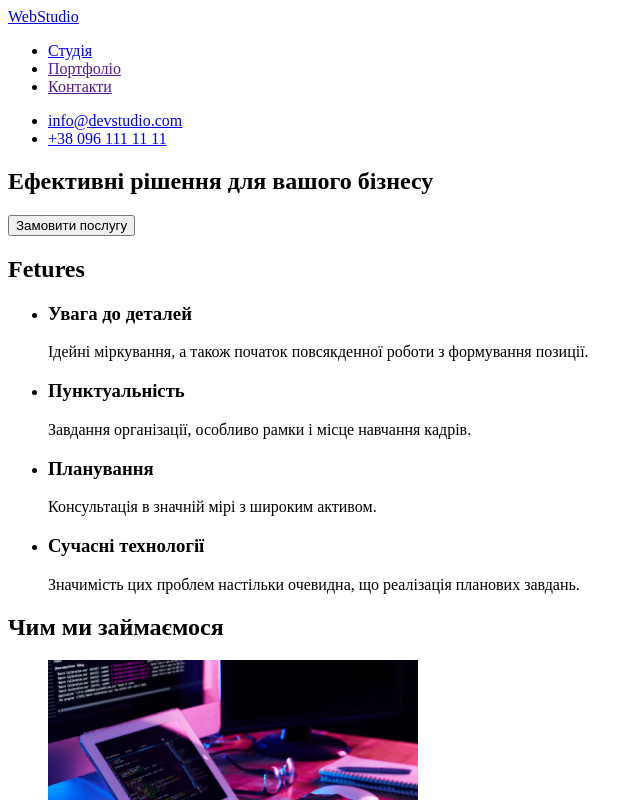
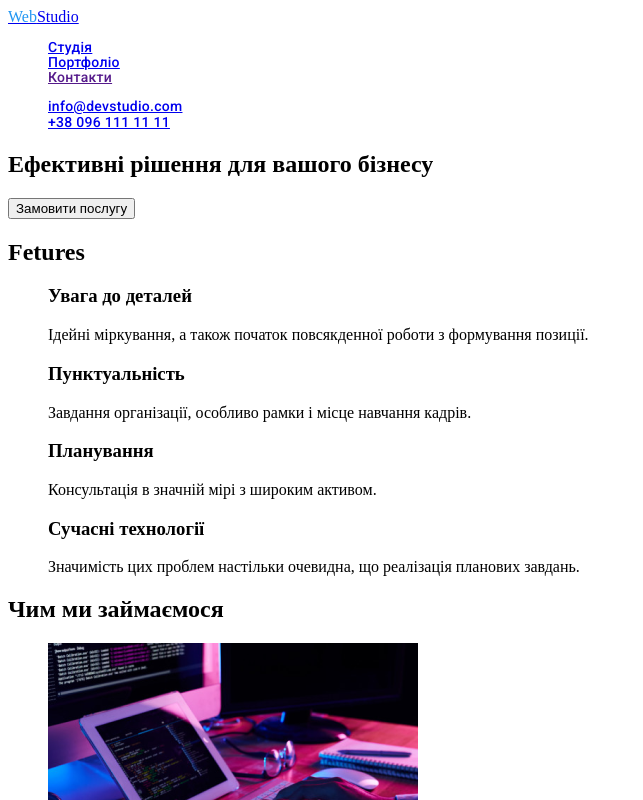
Before and after one commit to Olesia-Seleznova/goit-markup-hw-02, a plain HTML site: page index.html in a window 1280 px wide. Shown: the top 800 px of the page, without its empty margins (0-643 px from the left). Drawn offline with Linux system fonts and the light colour scheme.

Commit message:
style header

```diff
--- a/css/styles.css
+++ b/css/styles.css
@@ -0,0 +1,87 @@
+/* :root {
+    --primary-text-color: #212121;
+    --secondary-text-color: #757575; */
+    /* color accent: #2196F3 */
+    /* white color^ #FFFFFF */
+    /* secondary background colo: #E5E5E5 */
+}
+
+body {
+    font-family:Raleway,Roboto, serif;
+    font-size: 14px;
+    font-style: normal;
+    color: #757575;
+    background-color: #FFFFFF;
+}
+
+.list {
+    list-style: none;
+}
+
+/* logo */
+.page-logo:hover,
+.page-logo:focus {
+    font-family: 'Raleway', serif;
+    font-weight: 700;
+    font-size: 26px;
+    line-height: 1.20;
+    letter-spacing: 0.03em;
+    color: #292929;
+    text-decoration: none;
+    text-transform: uppercase;
+}
+
+.web-logo {
+    color: #2196F3;
+}
+
+/* site nav */
+.site-nav {
+    color: #212121;
+    font-family: 'Roboto';
+    font-weight: 500;
+    font-size: 14px;
+    line-height: 1.07;
+    letter-spacing: 0.02em;
+    text-decoration: none;
+
+}
+
+.site-nav .link:hover,
+.site-nav .link:focus {
+    color: #2196F3;
+}
+
+.auth-nav {
+    color: #757575;
+    font-family: 'Roboto';
+    font-weight: 500;
+    font-size: 14px;
+    line-height: 1.14;
+    letter-spacing: 0.02em;
+}
+
+ .auth-nav:hover,
+ .auth-nav:focus {
+    color: #2196F3;
+ }
+
+
+
+/* .list {
+    font-family: 'Roboto';
+    font-weight: 500;
+    font-size: 14px;
+    line-height: 1.14;
+    letter-spacing: 0.02em;
+    color: #212121;
+    text-decoration: none
+}
+
+.list-title.primary {
+    color: var(--primary-text-color);
+}
+
+.list-title.primary {
+    color: var(--secondary-text-color);
+} */
--- a/index.html
+++ b/index.html
@@ -4,27 +4,35 @@
     <meta charset="UTF-8" />
     <meta http-equiv="X-UA-Compatible" content="IE=edge" />
     <meta name="viewport" content="width=device-width, initial-scale=1.0" />
+    <link rel="stylesheet" href="./css/styles.css" />
+    <link rel="preconnect" href="https://fonts.googleapis.com" />
+    <link rel="preconnect" href="https://fonts.gstatic.com" crossorigin />
+    <link
+      href="https://fonts.googleapis.com/css2?family=Raleway:wght@700&family=Roboto:wght@400;500;700;900&display=swap"
+      rel="stylesheet"
+    />
     <title>WebStudio</title>
   </head>
 
   <body>
-    <header>
+    <header class="page-header">
       <nav>
-        <a href="./index.html"><span>WebStudio</span></a>
-        <ul>
-          <li><a href="./index.html">Студія</a></li>
-          <li><a href="">Портфоліо</a></li>
-          <li><a href="">Контакти</a></li>
+        <a class="page-logo" href="./index.html"><span class="web-logo">Web</span>Studio</a>
+        <ul class="site-nav list">
+          <li><a href="./index.html" class="link">Студія</a></li>
+          <li><a href="./portfolio.html" class="link">Портфоліо</a></li>
+          <li><a href="" class="link">Контакти</a></li>
         </ul>
       </nav>
 
-      <ul>
+      <ul class="auth-nav list">
         <li>
-          <a href="mailto:info@devstudio.com">info@devstudio.com</a>
+          <a href="mailto:info@devstudio.com" class="link">info@devstudio.com</a>
         </li>
-        <li><a href="tel:+380961111111">+38 096 111 11 11</a></li>
+        <li><a href="tel:+380961111111" class="link">+38 096 111 11 11</a></li>
       </ul>
     </header>
+
     <main>
       <!--Hero-->
       <section>
@@ -35,7 +43,7 @@
       <!--Features-->
       <section>
         <h2>Fetures</h2>
-        <ul>
+        <ul class="features list">
           <li>
             <h3>Увага до деталей</h3>
             <p>Ідейні міркування, а також початок повсякденної роботи з формування позиції.</p>
@@ -58,7 +66,7 @@
       <!--Work-->
       <section>
         <h2>Чим ми займаємося</h2>
-        <ul>
+        <ul class="work list">
           <li><img src="./images/work/box1.png" alt="бази даних" width="370" height="294" /></li>
           <li><img src="./images/work/box2.png" alt="контакти" /></li>
           <li><img src="./images/work/box3.png" alt="фінансовий аналіз" /></li>
@@ -68,7 +76,7 @@
       <!--Team-->
       <section>
         <h2>Наша команда</h2>
-        <ul>
+        <ul class="team list">
           <li>
             <img src="./images/team/teamcard1.jpg" alt="Ігор Демьяненко" width="270" height="260" />
             <h3>Ігор Демьяненко</h3>
@@ -97,7 +105,7 @@
     <footer>
       <a href="./index.html"><span>WebStudio</span></a>
       <address>
-        <ul>
+        <ul class="footer list">
           <li>
             <a
               href="https://www.google.com.ua/maps/place/%D0%B1%D1%83%D0%BB.+%D0%9B%D0%B5%D1%81%D0%B8+%D0%A3%D0%BA%D1%80%D0%B0%D0%B8%D0%BD%D0%BA%D0%B8,+26,+%D0%9A%D0%B8%D0%B5%D0%B2,+02000/@50.4265807,30.5383858,17z/data=!3m1!4b1!4m5!3m4!1s0x40d4cf0e033ecbe9:0x57a4dffefec77da0!8m2!3d50.4265807!4d30.5383858?hl=ru"
```
Also changed, not shown: portfolio.html (added).
